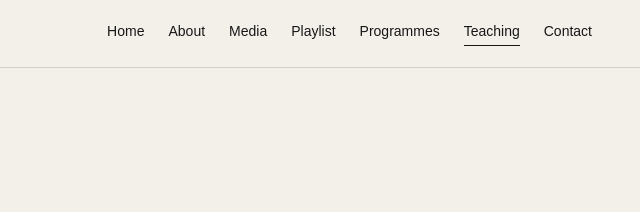
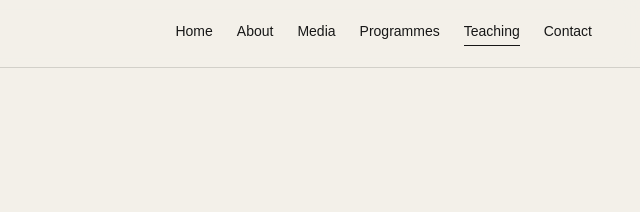
Before and after one commit to SportMates00/razmik-melkonian, a plain HTML site: page teaching.html in a window 1280 px wide. Shown: the top 212 px of the page, 640-1280 px from the left. Drawn offline with Linux system fonts and the light colour scheme.

Commit message:
Remove separate Playlist tab

```diff
--- a/teaching.html
+++ b/teaching.html
@@ -54,7 +54,6 @@
       <a class="" href="index.html">Home</a>
 <a class="" href="about.html">About</a>
 <a class="" href="media.html">Media</a>
-<a class="" href="playlist.html">Playlist</a>
 <a class="" href="programmes.html">Programmes</a>
 <a class="active" href="teaching.html">Teaching</a>
 <a class="" href="contact.html">Contact</a>
```
